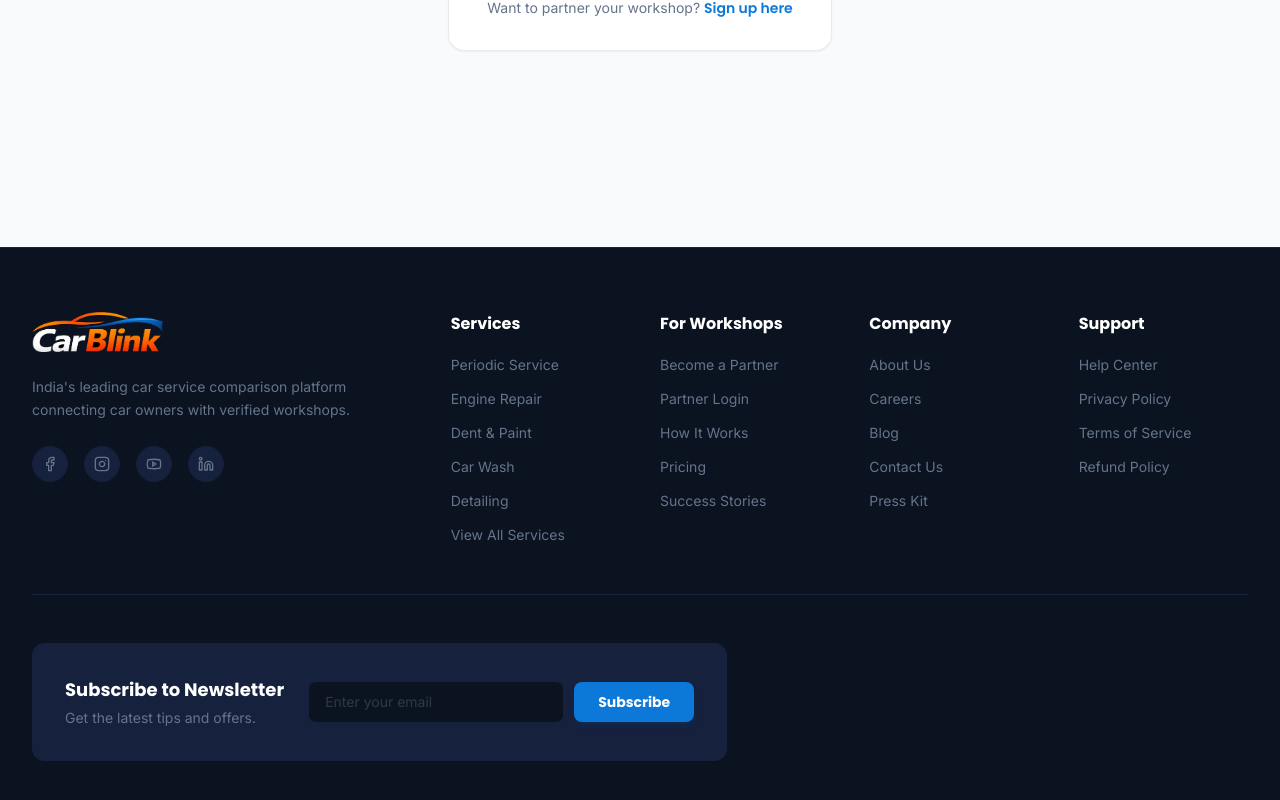
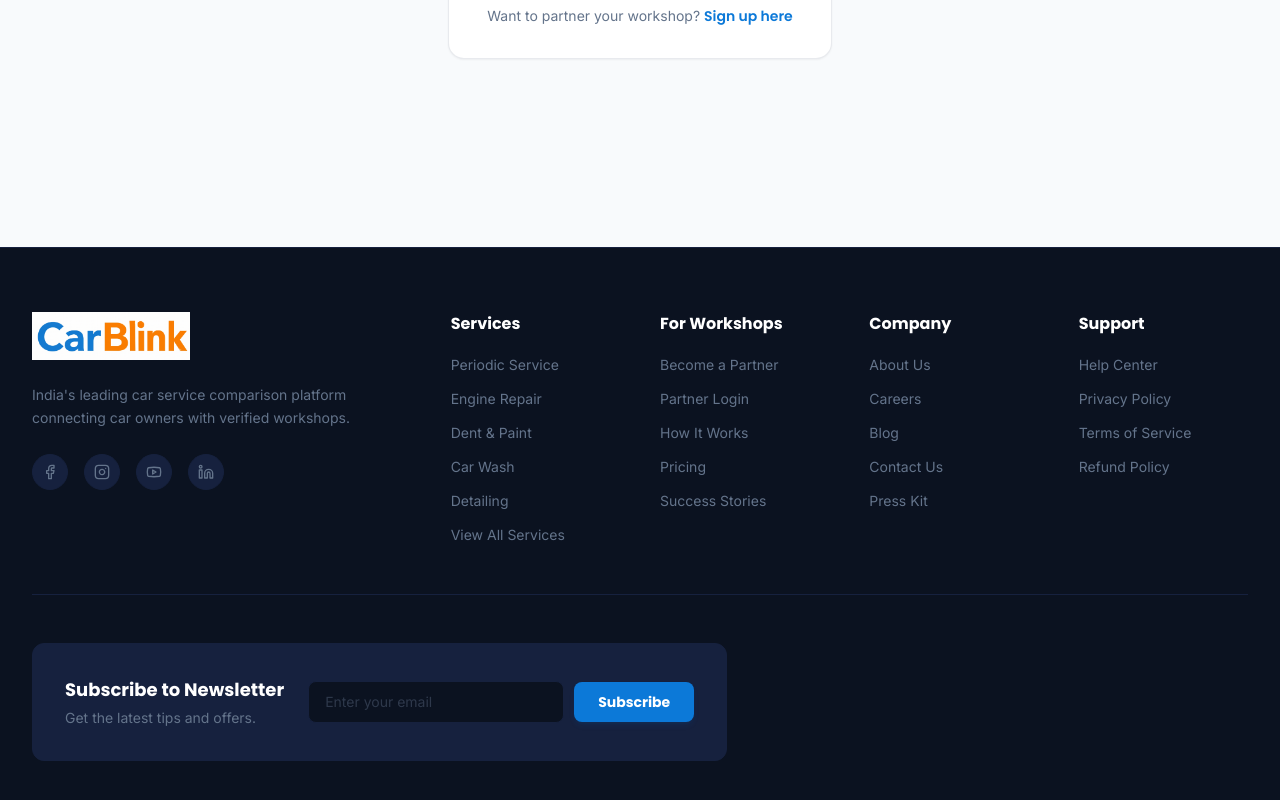
Before and after one commit to ajayAnthwal/car_blink, a Next.js app: page /login in a window 1280 px wide. Shown: the part 674-1474 px from the top of the page. Built offline with nearby package versions, Linux system fonts and the light colour scheme.

Commit message:
logo updated

```diff
--- a/components/layout/Footer.tsx
+++ b/components/layout/Footer.tsx
@@ -21,7 +21,7 @@ export default function Footer() {
 
           {/* Logo & Description */}
           <div className="col-span-2 sm:col-span-3 lg:col-span-2 flex flex-col gap-6">
-            <Logo light />
+            <Logo />
             <p className="font-body text-sm leading-relaxed text-neutral-text-muted max-w-xs">
               India's leading car service comparison platform connecting car owners with verified workshops.
             </p>
--- a/components/layout/Navbar.tsx
+++ b/components/layout/Navbar.tsx
@@ -8,20 +8,16 @@ import MobileMenu from "./MobileMenu";
 import { MAIN_NAV_LINKS } from "@/lib/constants";
 
 
-export function Logo({ light = false }: { light?: boolean }) {
-  // `light` = true is used on dark backgrounds (e.g. footer), so the
-  // full-color logo (white wordmark) reads correctly there.
-  // On light backgrounds (navbar / mobile menu) we use the dark-text
-  // variant so the wordmark stays legible against a white background.
+export function Logo() {
   return (
     <Link href="/" className="flex items-center group">
       <Image
-        src={light ? "/images/brand/logo-wordmark.png" : "/images/brand/logo-wordmark-dark.png"}
+        src="/images/brand/logo-original.png"
         alt="Car Blink — One Platform For Every Car Service"
         width={219}
         height={67}
         priority
-        className="h-9 sm:h-10 w-auto transition-transform duration-200 group-hover:scale-105"
+        className="h-10 sm:h-12 w-auto transition-transform duration-200 group-hover:scale-105"
       />
     </Link>
   );
```
Also changed, not shown: public/images/brand/logo-original.png (added).
